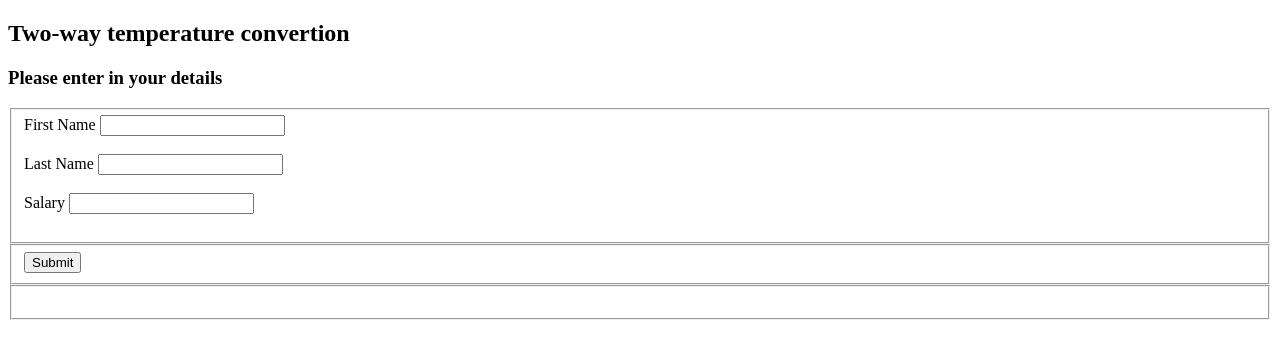
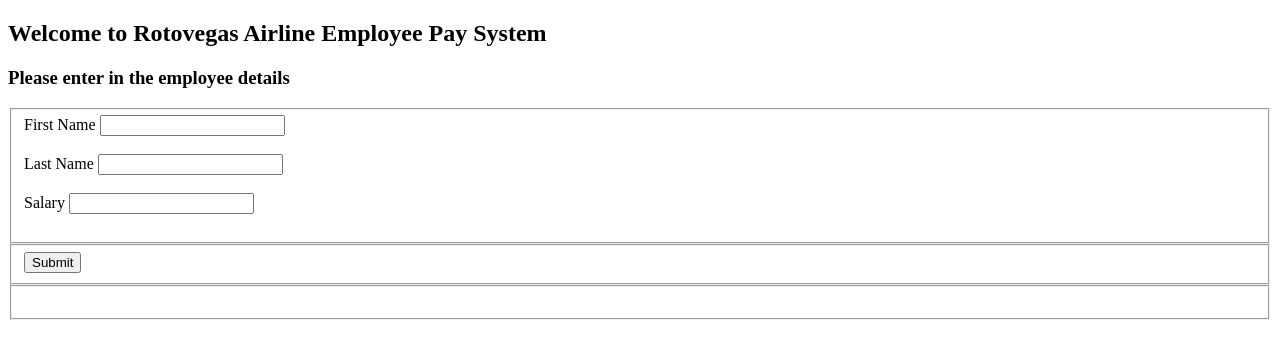
Before and after one commit to lucy9998329/employeeClassQuestion3, a plain HTML site: page index.html in a window 1280 px wide. Drawn offline with Linux system fonts and the light colour scheme.

Commit message:
corrections

```diff
--- a/index.html
+++ b/index.html
@@ -17,8 +17,8 @@
     <title>Document</title>
 </head>
 <body>
-    <h2>Two-way temperature convertion</h2>
-    <h3>Please enter in your details</h3>
+    <h2>Welcome to Rotovegas Airline Employee Pay System</h2>
+    <h3>Please enter in the employee details</h3>
     <form>
         <fieldset>
                 <label>
```
